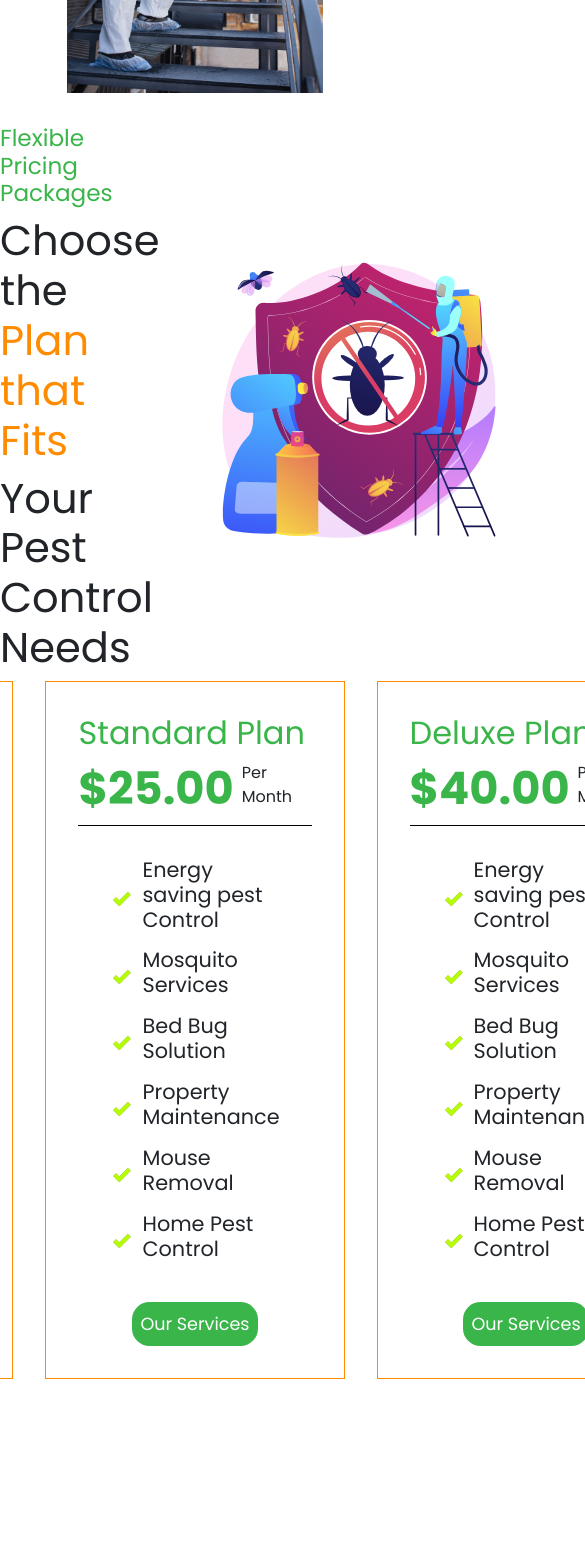
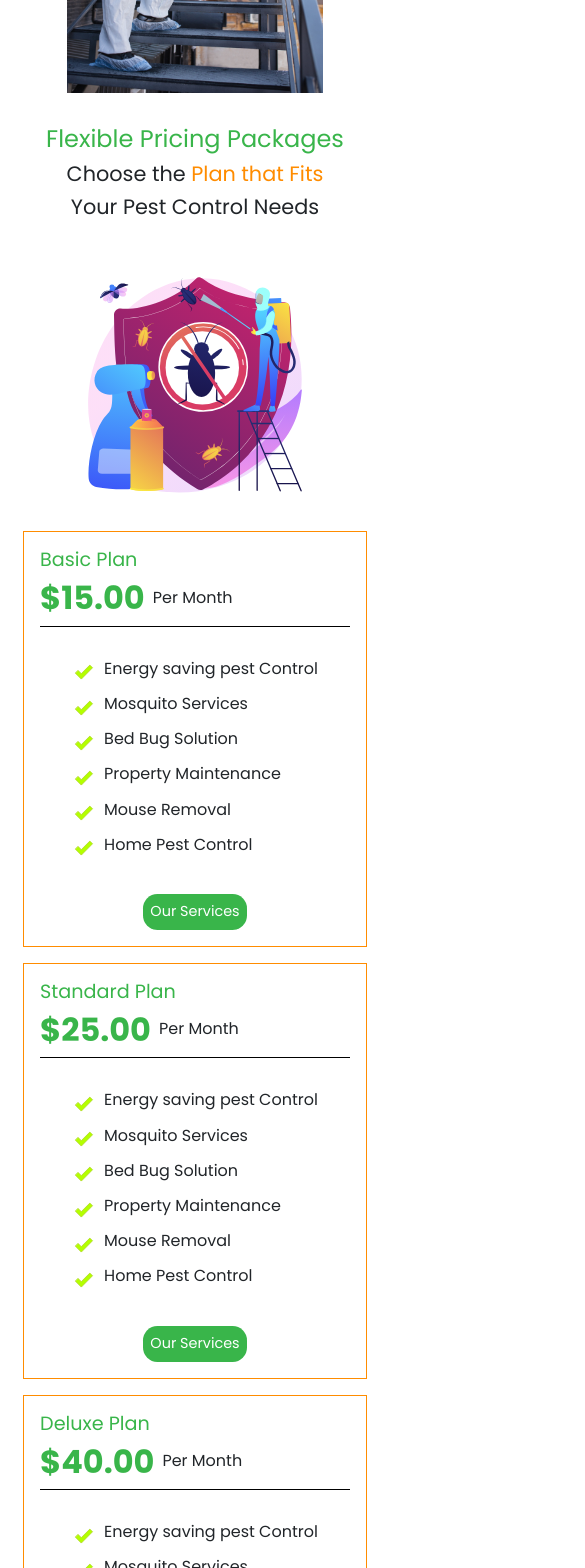
Before and after one commit to alecnissen/Precision-Pest-Control, a React (Vite) app: page / in a window 390 px wide. Shown: the part 7200-8768 px from the top of the page, 585 px wide, since content can reach past the window. Before the commit the page ends 8579 px from the top, so only its background shows below. Built offline with nearby package versions, Linux system fonts and the light colour scheme.

Commit message:
added responsiveness for payment plans section, saving work and will continue onto the next section

```diff
--- a/src/Styles/payment_plans_styles.scss
+++ b/src/Styles/payment_plans_styles.scss
@@ -72,7 +72,7 @@
     display: flex;
     flex-direction: column;
     border: 1px solid darkorange;
-    width: 28em;
+    // width: 28em;
     padding: 2em;
 }
 
@@ -168,3 +168,142 @@
     justify-content: center;
     align-items: center;
 }
+
+
+
+
+
+
+
+
+// media queries begin here,
+
+// at 800px switch the title/subtitle container to column,
+
+// change the font size and make things smaller till 800px
+
+
+
+
+@media (max-width: 1410px) {
+    .payment-plans-cards-wrapper {
+        gap: 1em;
+    }
+}
+
+
+
+@media (max-width: 1370px) {
+    .feature-img-container h3 {
+        font-size: 1rem;
+    }
+
+    .payment-plan-card h3 {
+        font-size: 1.2rem;
+    }
+
+    .payment-plan-price-container h1 {
+        font-size: 2rem;
+    }
+
+    .payment-plan-price-container {
+        display: flex;
+        align-items: flex-end;
+    }
+
+    .payment-plans-card-container {
+        padding: 1em;
+    }
+
+    .our-services-button-container button {
+        font-size: 0.9rem;
+    }
+}
+
+
+
+
+@media (max-width: 1070px) {
+    .payment-plans-title-subtitle-container h3 {
+        font-size: 2rem;
+    }
+
+    .payment-plans-title-subtitle-container h1 {
+        font-size: 2rem;
+    }
+
+    .payment-plans-pest-logo {
+        width: 18em;
+    }
+
+    .payment-plans-cards-wrapper {
+        display: flex;
+        flex-wrap: wrap;
+    }
+}
+
+
+@media (max-width: 800px) {
+    .payment-plans-title-subtitle-wrapper {
+        display: flex;
+        flex-direction: column;
+        justify-content: center;
+        align-items: center;
+    }
+}
+
+
+@media (max-width: 500px) {
+
+    .payment-plans-title-subtitle-container {
+        text-align: center;
+    }
+
+    .payment-plans-title-subtitle-container h1 {
+        font-size: 1.5rem;
+    }
+}
+
+
+
+
+
+@media (max-width: 400px) {
+    .payment-plans-title-subtitle-container h3 {
+        font-size: 1.5rem;
+    }
+
+    .payment-plans-title-subtitle-container h1 {
+        font-size: 1.3rem;
+    }
+}
+
+
+
+
+
+
+
+
+@media (max-width: 370px) {
+
+    .feature-img-container h3 {
+            font-size: 0.9rem;
+    }
+
+
+
+
+
+
+
+    .payment-plans-card-container {
+        padding: 0.4em;
+    }
+
+    // .our-services-button-container button {
+    //     font-size: 0.8rem;
+    // }
+
+
+}
```
Also changed, not shown: src/Styles/process_styles.scss (line endings or trailing spaces).
